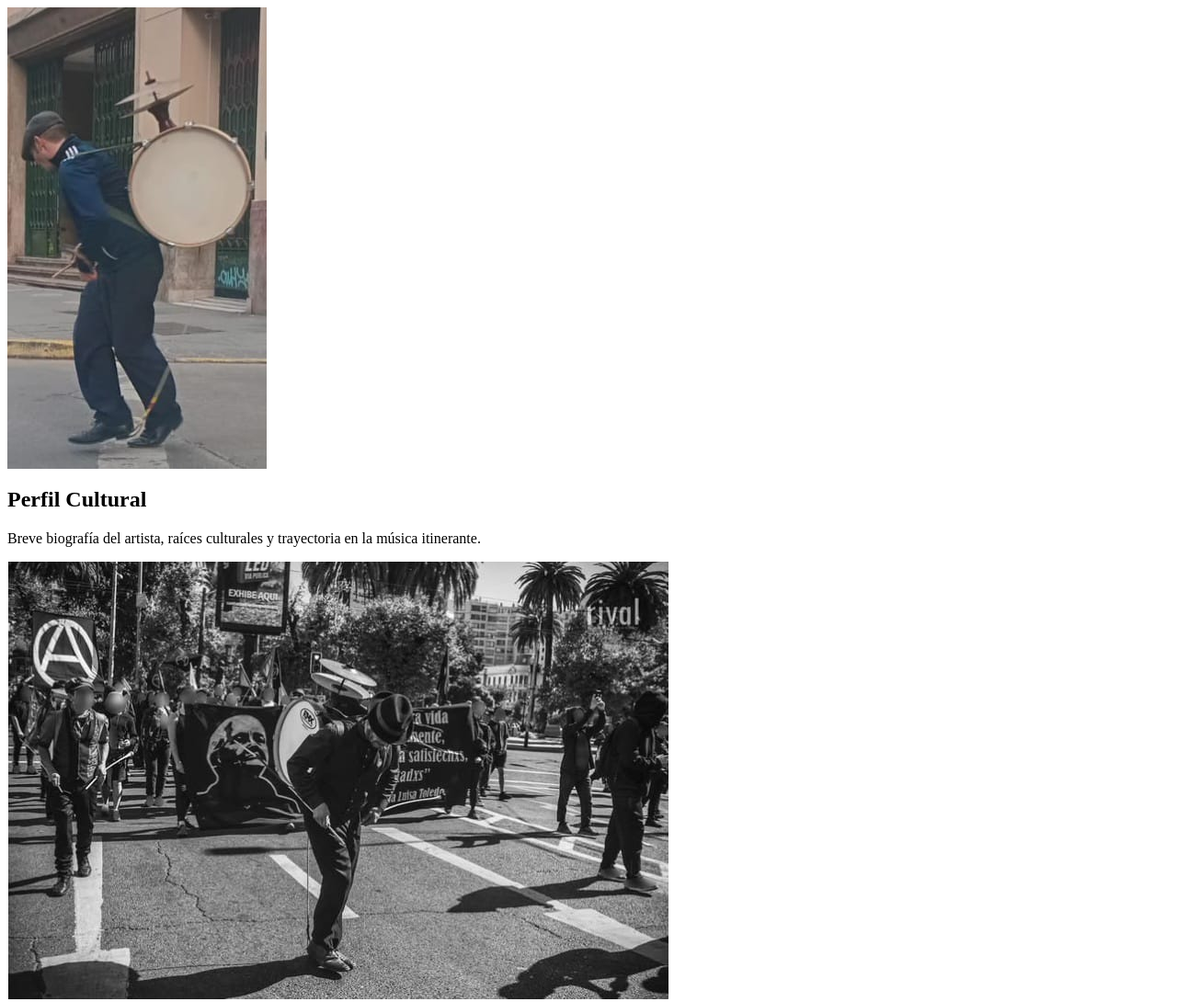
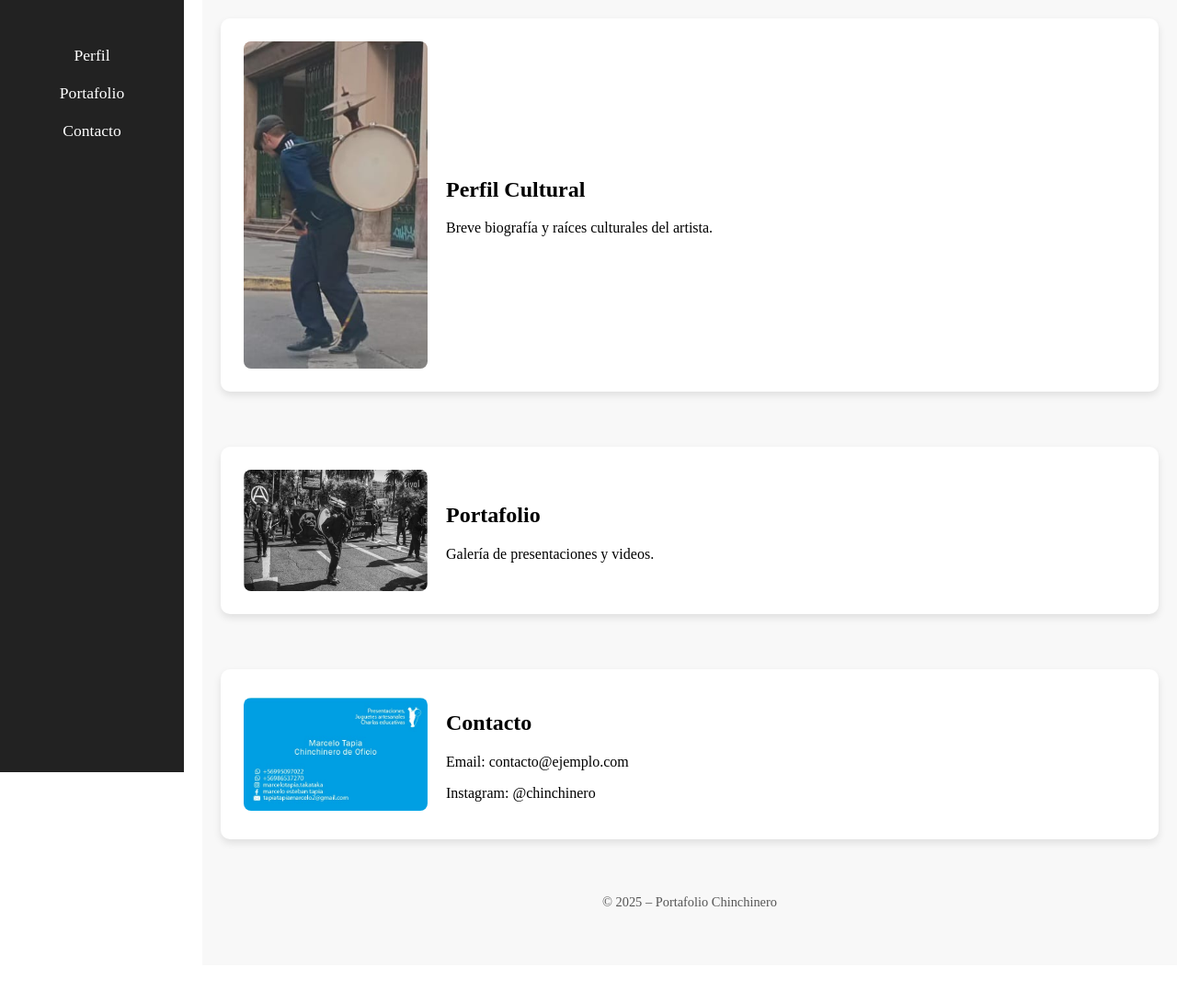
Before and after one commit to Emilio-cr/test.github.io, a plain HTML site: page main.html in a window 1280 px wide. Shown: the top 1090 px of the page at 92% size. After the commit the page ends 1050 px from the top, so only its background shows below. Drawn offline with Linux system fonts and the light colour scheme.

Commit message:
Update main.html

```diff
--- a/main.html
+++ b/main.html
@@ -1,24 +1,96 @@
+<!DOCTYPE html>
+<html lang="es">
+<head>
+  <meta charset="UTF-8">
+  <title>Página Principal – Chinchinero</title>
+  <style>
+    body {
+      margin: 0; padding: 0;
+      display: flex;
+    }
+    nav {
+      position: fixed;
+      top: 0; left: 0;
+      width: 200px;
+      height: 100vh;
+      background: #222;
+      color: white;
+      display: flex;
+      flex-direction: column;
+      align-items: center;
+      padding-top: 40px;
+    }
+    nav a {
+      color: white;
+      text-decoration: none;
+      margin: 10px 0;
+      font-size: 1.1em;
+    }
+    nav a:hover {
+      text-decoration: underline;
+    }
+    main {
+      margin-left: 220px;
+      padding: 20px;
+      flex: 1;
+      background: #f8f8f8;
+    }
+    section {
+      margin-bottom: 60px;
+      background: white;
+      padding: 25px;
+      border-radius: 10px;
+      box-shadow: 0 4px 8px rgba(0,0,0,0.1);
+      display: flex;
+      align-items: center;
+      gap: 20px;
+      transition: transform 0.3s;
+    }
+    section:hover {
+      transform: translateY(-5px);
+    }
+    section img {
+      max-width: 200px;
+      border-radius: 8px;
+    }
+    footer {
+      text-align: center;
+      margin: 40px 0;
+      color: #555;
+      font-size: 0.9em;
+    }
+  </style>
+</head>
+<body>
+  <nav>
+    <a href="#perfil">Perfil</a>
+    <a href="#portafolio">Portafolio</a>
+    <a href="#contacto">Contacto</a>
+  </nav>
+  <main>
     <section id="perfil">
       <img src="imagenes/chin-perfil.jpeg" alt="Foto de perfil">
       <div>
         <h2>Perfil Cultural</h2>
-    <p>Breve biografía del artista, raíces culturales y trayectoria en la música itinerante.</p>
+        <p>Breve biografía y raíces culturales del artista.</p>
       </div>
     </section>
-
     <section id="portafolio">
-  <img src="imagenes/chin-portafolio.jpeg" alt="Foto de portafolio">
+      <img src="imagenes/chin-portafolio.jpeg" alt="Portafolio">
       <div>
         <h2>Portafolio</h2>
-    <p>Galería de presentaciones, videos y reseñas.</p>
+        <p>Galería de presentaciones y videos.</p>
       </div>
     </section>
-
     <section id="contacto">
-  <img src="imagenes/chin-contacto.jpeg" alt="Imagen de contacto">
+      <img src="imagenes/chin-contacto.jpeg" alt="Contacto">
       <div>
         <h2>Contacto</h2>
         <p>Email: contacto@ejemplo.com</p>
         <p>Instagram: @chinchinero</p>
       </div>
     </section>
+    <footer>© 2025 – Portafolio Chinchinero</footer>
+  </main>
+</body>
+</html>
```
Lines whose indentation alone changed are shown as unchanged.
